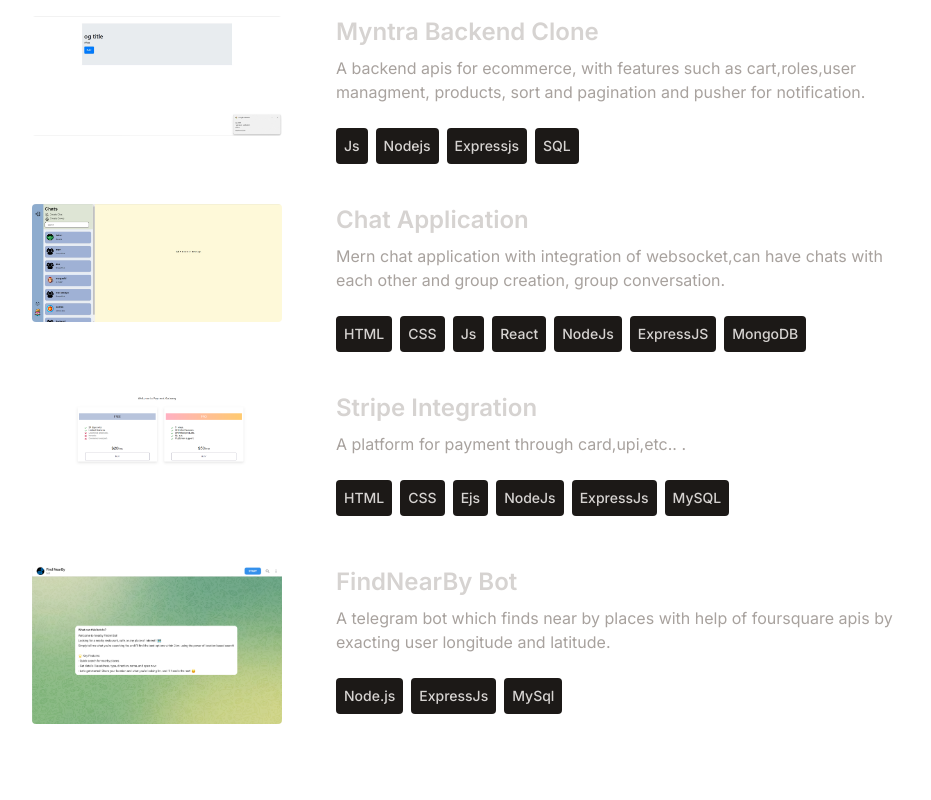
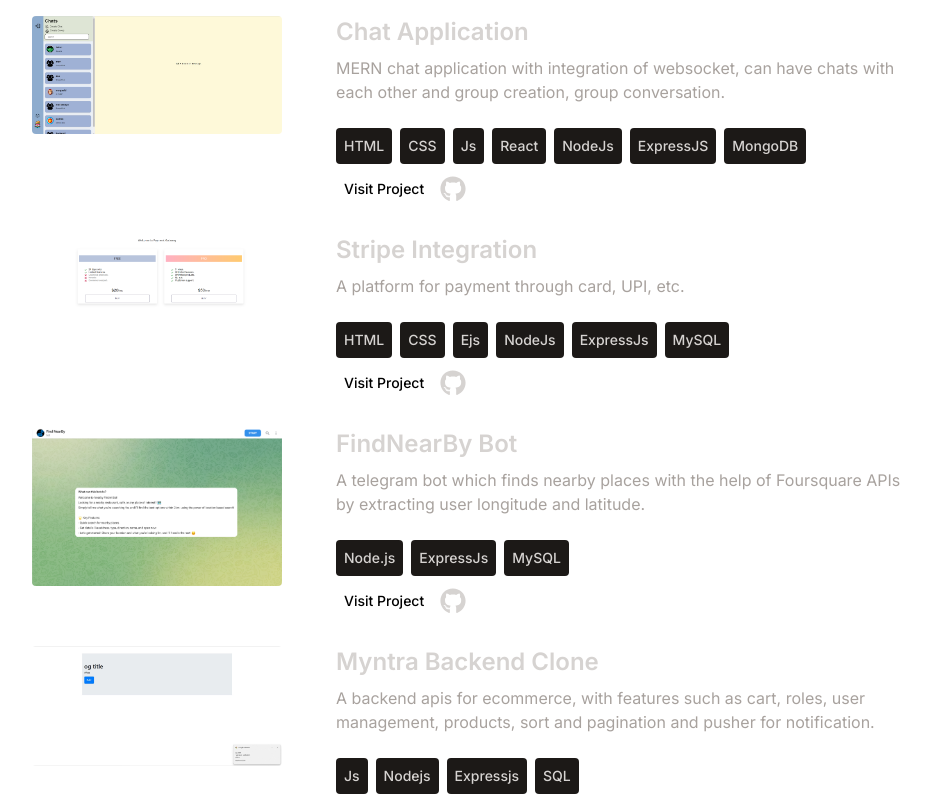
Before and after one commit to Shk123s/portfolio, a React (Vite) app: page / in a window 1280 px wide. Shown: the part 1460-2260 px from the top of the page, without its empty margins (168-1099 px from the left). Built offline with nearby package versions, Linux system fonts and the light colour scheme.

Commit message:
final commit

```diff
--- a/constants/index.js
+++ b/constants/index.js
@@ -31,34 +31,40 @@
 ];
 
 export const PROJECTS = [
-
-  {
-    title: "Myntra Backend Clone",
-    image: project1,
-    description:
-      "A backend apis for ecommerce, with features such as cart,roles,user managment, products, sort and pagination and pusher for notification.",
-    technologies: ["Js","Nodejs", "Expressjs", "SQL"],
-  },
   {
     title: "Chat Application",
     image: project2,
     description:
-      "Mern chat application with integration of websocket,can have chats with each other and group creation, group conversation.",
-    technologies: ["HTML", "CSS", "Js","React","NodeJs","ExpressJS", "MongoDB"],
+      "MERN chat application with integration of websocket, can have chats with each other and group creation, group conversation.",
+    technologies: ["HTML", "CSS", "Js", "React", "NodeJs", "ExpressJS", "MongoDB"],
+    link: "https://chatapplicaton.netlify.app/",
+    github:"https://github.com/Shk123s/chatapp-server"
   },
   {
     title: "Stripe Integration",
     image: project3,
-    description:
-      "A platform for payment through card,upi,etc.. .",
-    technologies: ["HTML", "CSS", "Ejs", "NodeJs","ExpressJs", "MySQL"],
+    description: "A platform for payment through card, UPI, etc.",
+    technologies: ["HTML", "CSS", "Ejs", "NodeJs", "ExpressJs", "MySQL"],
+    link: "https://myntra-apis.onrender.com",
+    github:"https://github.com/Shk123s/Myntra-Apis"
   },
   {
     title: "FindNearBy Bot",
     image: project4,
     description:
-      "A telegram bot which finds near by places with help of foursquare apis by exacting  user  longitude and latitude.",
-    technologies: [ "Node.js","ExpressJs","MySql"],
+      "A telegram bot which finds nearby places with the help of Foursquare APIs by extracting user longitude and latitude.",
+    technologies: ["Node.js", "ExpressJs", "MySQL"],
+    link: "http://t.me/shaqeeb_bot",
+    github:"https://github.com/Shk123s/findNearBy-Bot"
+  },
+  {
+    title: "Myntra Backend Clone",
+    image: project1,
+    description:
+      "A backend apis for ecommerce, with features such as cart, roles, user management, products, sort and pagination and pusher for notification.",
+    technologies: ["Js", "Nodejs", "Expressjs", "SQL"],
+    link: "https://notificationservice-j9og.onrender.com",
+    github:"https://github.com/Shk123s/NotificationService"
   },
 ];
 
--- a/src/components/Projects.jsx
+++ b/src/components/Projects.jsx
@@ -1,6 +1,7 @@
 import React from "react";
 import { PROJECTS } from "../../constants";
 import { motion } from "framer-motion";
+import { FaGithub } from "react-icons/fa";
 
 const Projects = () => {
   return (
@@ -48,6 +49,32 @@
                   </span>
                 ))}
               </div>
+              <div className="flex">
+                {project.link && (
+                  <div className="mt-1">
+                    <a
+                      href={project.link}
+                      target="_blank"
+                      rel="noopener noreferrer"
+                      className=" mr-2 rounded bg-white p-2 text-sm font-medium text-black-300 my-2 text-black hover:underline"
+                    >
+                      Visit Project
+                    </a>
+                  </div>
+                )}{" "}
+                {project.github && (
+                  <div className="mt-1">
+                    <a
+                      href={project.github}
+                      target="_blank"
+                      rel="noopener noreferrer"
+                      aria-label="GitHub"
+                    >
+                      <FaGithub  size={26}/>
+                    </a>
+                  </div>
+                )}
+              </div>
             </motion.div>
           </div>
         ))}
```
